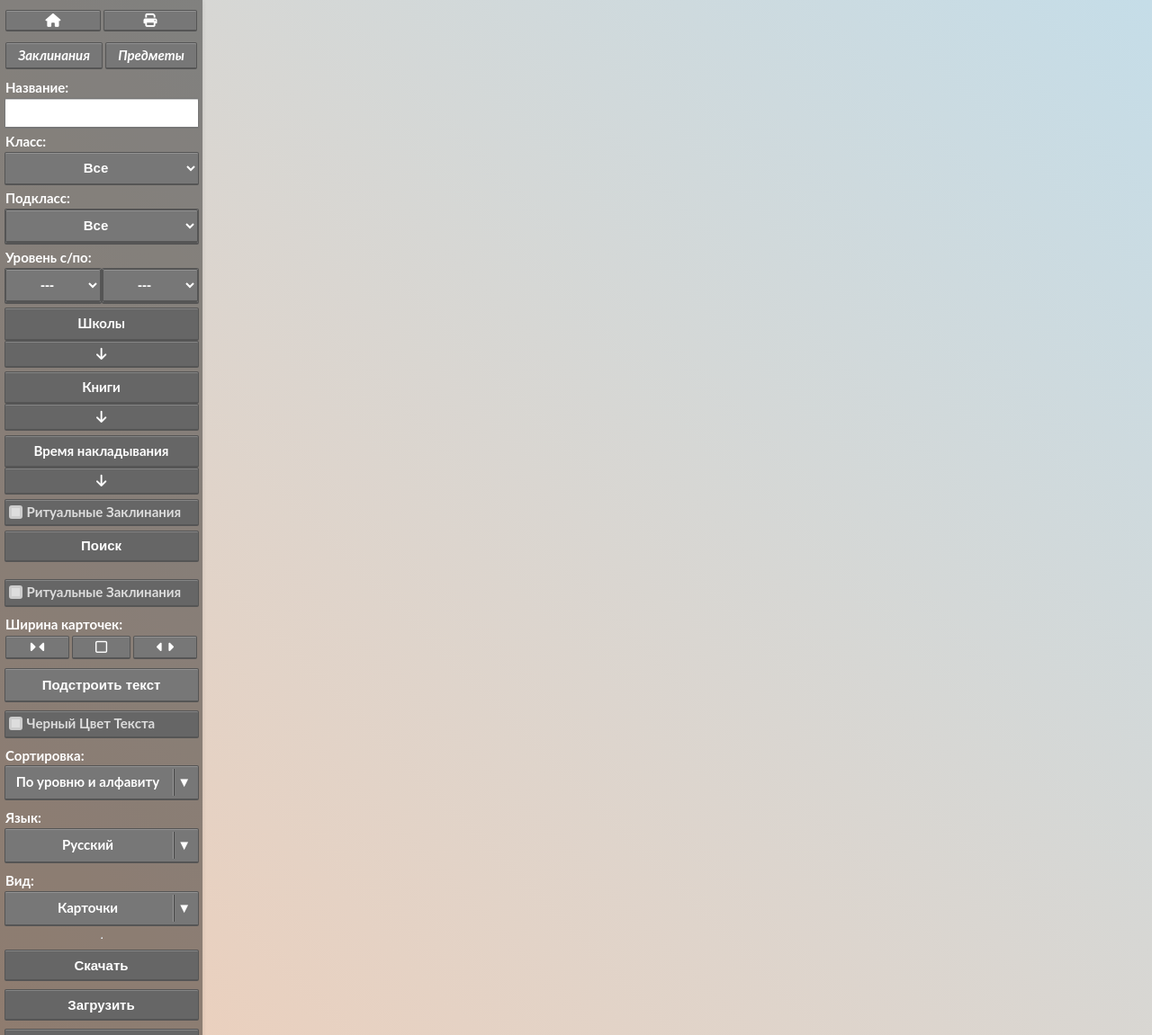
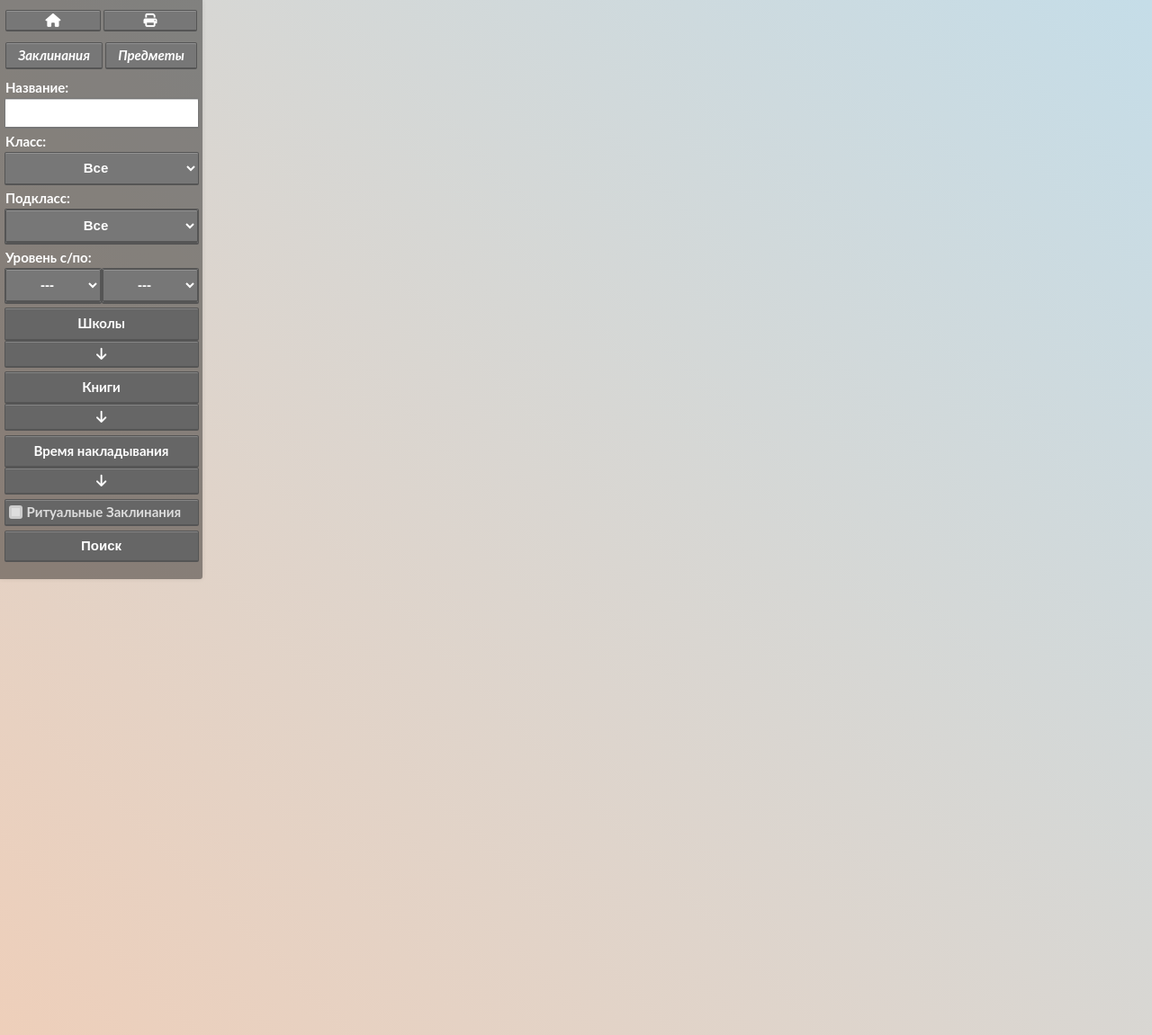
Before and after one commit to FrostFlame/DNDCards, a Django app: page / in a window 1280 px wide. Shown: the whole page at 90% size. Run offline with Django 4.2, Linux system fonts and the light colour scheme; data that the repository does not hold is empty; some libraries are stand-ins or nearby versions.

Commit message:
форма доделана (пока)

```diff
--- a/templates/cards.html
+++ b/templates/cards.html
@@ -133,96 +133,6 @@
 			<input class="btn" type="submit" value="Поиск" />
 		</form>
 
-
-		<div class="mediaWidth">
-			<div id="RitualCheckbox" title="" class="customCheckbox">
-				<input type="checkbox" id="chb_RitualCheckbox">
-				<span class="label">Ритуальные заклинания</span>
-			</div>
-		</div>
-		<div class="mediaWidth">
-			<label class="filterLabel">Ширина карточек</label>
-			<div class="flexParent">
-				<button title="Уменьшить ширину карточек" class="bt flexChild">
-					<i aria-hidden="true" class="fa fa-caret-right"></i>
-					<i aria-hidden="true" class="fa fa-caret-left"></i>
-				</button>
-				<button title="Сбросить ширину карточек" class="bt flexChild">
-					<i aria-hidden="true" class="fa fa-square-o"></i>
-				</button>
-				<button title="Увеличить ширину карточек" class="bt flexChild">
-					<i aria-hidden="true" class="fa fa-caret-left"></i>
-					<i aria-hidden="true" class="fa fa-caret-right"></i>
-				</button>
-			</div>
-		</div>
-		<div class="mediaWidth">
-			<div class="flexParent">
-				<button class="bt flexChild" style="padding: 0.6em; margin: 0px;">
-					Подстроить текст
-				</button>
-			</div>
-		</div>
-		<div class="mediaWidth">
-			<div id="PrintBlack" title="" class="customCheckbox">
-				<input type="checkbox" id="chb_PrintBlack">
-				<span class="label">Черный цвет текста</span>
-			</div>
-		</div>
-		<div class="mediaWidth">
-			<div id="SortSelect">
-				<label class="filterLabel">Сортировка</label>
-				<div class="customSelect">
-					<div class="label">По уровню и алфавиту</div>
-					<ul class="list" style="display: none;">
-						<li class="option">По уровню и алфавиту</li>
-						<li class="option">По алфавиту</li>
-					</ul>
-				</div>
-			</div>
-		</div>
-		<div class="mediaWidth">
-			<div id="LangSelect">
-				<label class="filterLabel">Язык</label>
-				<div class="customSelect">
-					<div class="label">Русский</div>
-					<ul class="list" style="display: none;">
-						<li class="option">Английский</li>
-						<li class="option">Русский</li>
-					</ul>
-				</div>
-			</div>
-		</div>
-		<div class="mediaWidth">
-			<div id="ViewSelect">
-				<label class="filterLabel">Вид</label>
-				<div class="customSelect">
-					<div class="label">Карточки</div>
-					<ul class="list" style="display: none;">
-						<li class="option">Карточки</li>
-						<li class="option">Текст</li>
-					</ul>
-				</div>
-			</div>
-		</div>
-		<hr>
-		<div class="mediaWidth">
-			<button title="Скачать базу данных в формате JSON" class="btn">
-				Скачать
-			</button>
-		</div>
-		<div class="mediaWidth">
-			<input type="file" id="fileUploader" style="display: none;">
-			<button title="Загрузить базу данных в формате JSON" class="btn">
-				Загрузить
-			</button>
-		</div>
-		<div class="mediaWidth">
-			<div id="EditorCheckbox" title="" class="customCheckbox">
-				<input type="checkbox" id="chb_EditorCheckbox">
-				<span class="label">Редактирование</span>
-			</div>
-		</div>
 		<div class="mediaWidth" style="display: none;">
 			<label class="filterLabel">Скрытые заклинания (0)</label>
 			<div id="HiddenItems">
```
